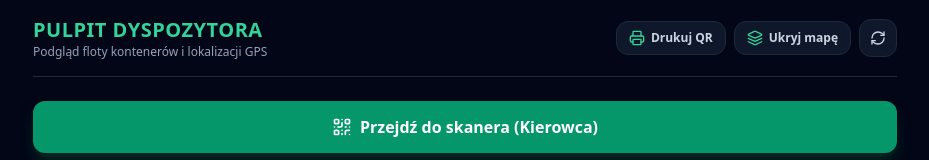
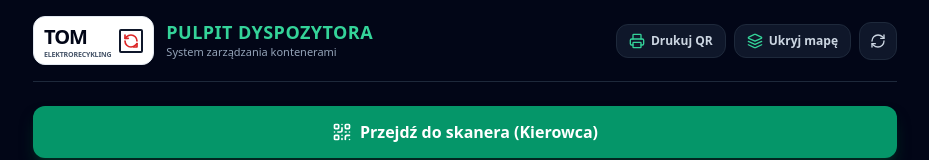
Before and after one commit to krma20-sketch/kontenery-app, a Next.js app: page / in a window 1280 px wide. Shown: the top 160 px of the page, without its empty margins (175-1104 px from the left). Built offline with nearby package versions, Linux system fonts and the light colour scheme; no server answers; the database is empty.

Commit message:
Update page.tsx

```diff
--- a/app/page.tsx
+++ b/app/page.tsx
@@ -54,7 +54,6 @@ export default function DashboardPage() {
     return Math.floor(diff / (1000 * 60 * 60 * 24));
   }
 
-  // Załadowanie Leaflet z CDN
   useEffect(() => {
     if (!showMap) return;
 
@@ -107,12 +106,10 @@ export default function DashboardPage() {
     markersRef.current.forEach((m) => m.remove());
     markersRef.current = [];
 
-    // Grupowanie kontenerów o tych samych współrzędnych GPS
     const groupedByCoords: { [key: string]: Container[] } = {};
 
     filteredContainers.forEach((c) => {
       if (c.current_lat && c.current_lng) {
-        // Zaokrąglamy lekko klucz pozycji, aby złapać kontenery z tego samego placu/parkingu
         const key = `${c.current_lat.toFixed(4)},${c.current_lng.toFixed(4)}`;
         if (!groupedByCoords[key]) {
           groupedByCoords[key] = [];
@@ -127,13 +124,12 @@ export default function DashboardPage() {
       const lat = items[0].current_lat!;
       const lng = items[0].current_lng!;
 
-      // Wyznaczamy kolor na podstawie statusu dominującego lub ostrzegawczego
-      let badgeColor = '#10b981'; // Domyślnie baza (zielony)
+      let badgeColor = '#10b981';
       if (items.some((c) => c.status === 'at_client')) {
         const maxDays = Math.max(...items.filter(c => c.status === 'at_client').map(c => getDaysAtClient(c.placed_at)));
         badgeColor = maxDays >= 14 ? '#ef4444' : maxDays >= 7 ? '#f59e0b' : '#3b82f6';
       } else if (items.some((c) => c.status === 'in_transit')) {
-        badgeColor = '#6366f1'; // W transporcie
+        badgeColor = '#6366f1';
       }
 
       const countBadge = items.length > 1
@@ -152,7 +148,6 @@ export default function DashboardPage() {
         iconAnchor: [11, 11],
       });
 
-      // Złożony dymek dla jednego lub wielu kontenerów w tej lokalizacji
       const itemsListHtml = items.map((c) => {
         const days = getDaysAtClient(c.placed_at);
         const statusLabel =
@@ -208,11 +203,29 @@ export default function DashboardPage() {
 
   return (
     <div className="min-h-screen bg-slate-950 text-slate-100 p-4 max-w-4xl mx-auto pb-16">
+      {/* NAGŁÓWEK Z WBUDOWANYM LOGO */}
       <div className="flex items-center justify-between pb-4 border-b border-slate-800 mb-6">
-        <div>
-          <h1 className="text-xl font-black text-emerald-400 tracking-wide">PULPIT DYSPOZYTORA</h1>
-          <p className="text-xs text-slate-400">Podgląd floty kontenerów i lokalizacji GPS</p>
+        <div className="flex items-center gap-3">
+          <div className="bg-white px-2.5 py-1.5 rounded-xl flex items-center gap-2 border border-slate-200 shadow-sm">
+            <div className="flex flex-col leading-none">
+              <span className="text-slate-950 font-black text-xl tracking-tighter">TOM</span>
+              <span className="text-[7px] text-slate-600 font-bold uppercase tracking-tight">Elektrorecykling</span>
+            </div>
+            <div className="w-6 h-6 border-2 border-slate-900 rounded-sm flex items-center justify-center p-0.5">
+              <svg viewBox="0 0 24 24" className="w-full h-full text-red-600" fill="none" stroke="currentColor" strokeWidth="2.5" strokeLinecap="round" strokeLinejoin="round">
+                <path d="M21 12a9 9 0 0 0-9-9 9.75 9.75 0 0 0-6.74 2.74L3 8" />
+                <path d="M3 3v5h5" />
+                <path d="M3 12a9 9 0 0 0 9 9 9.75 9.75 0 0 0 6.74-2.74L21 16" />
+                <path d="M16 21h5v-5" />
+              </svg>
+            </div>
+          </div>
+          <div>
+            <h1 className="text-lg font-black text-emerald-400 tracking-wide leading-tight">PULPIT DYSPOZYTORA</h1>
+            <p className="text-[11px] text-slate-400">System zarządzania kontenerami</p>
+          </div>
         </div>
+
         <div className="flex items-center gap-2">
           <a
             href="/print"
@@ -251,7 +264,6 @@ export default function DashboardPage() {
         </a>
       </div>
 
-      {/* Kafelki z filtrami */}
       <div className="grid grid-cols-3 gap-3 mb-6">
         <button
           type="button"
```
